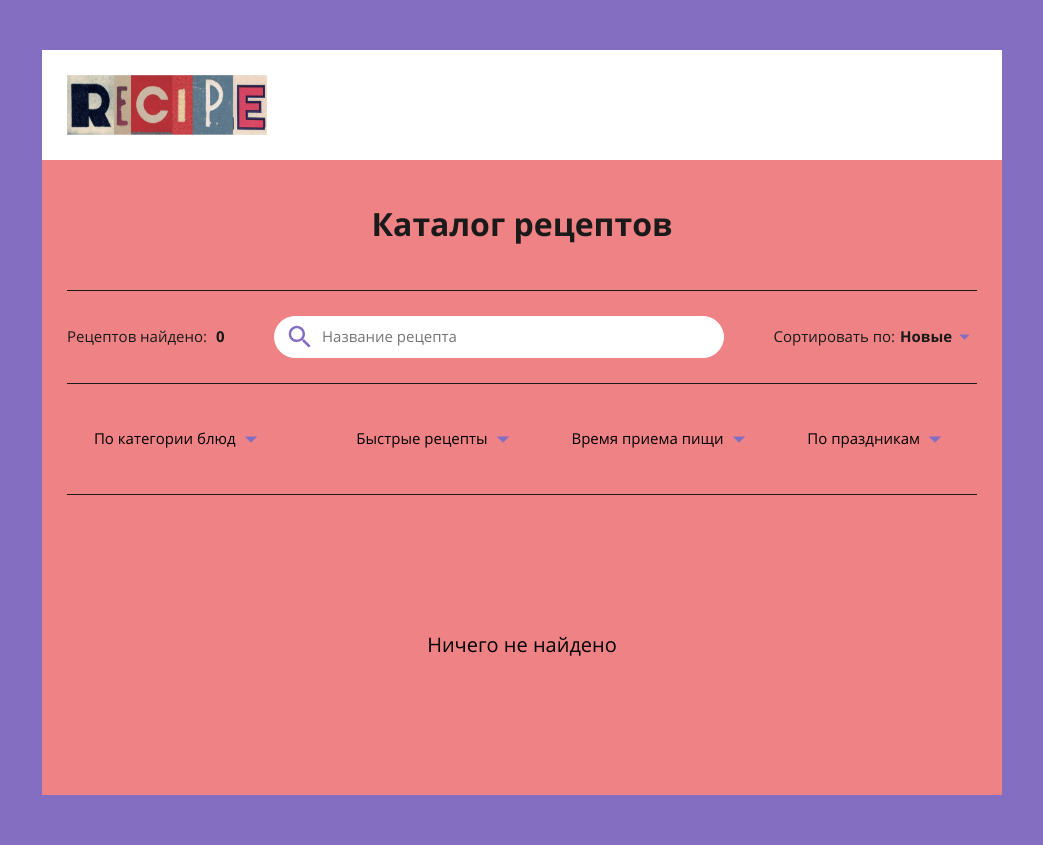
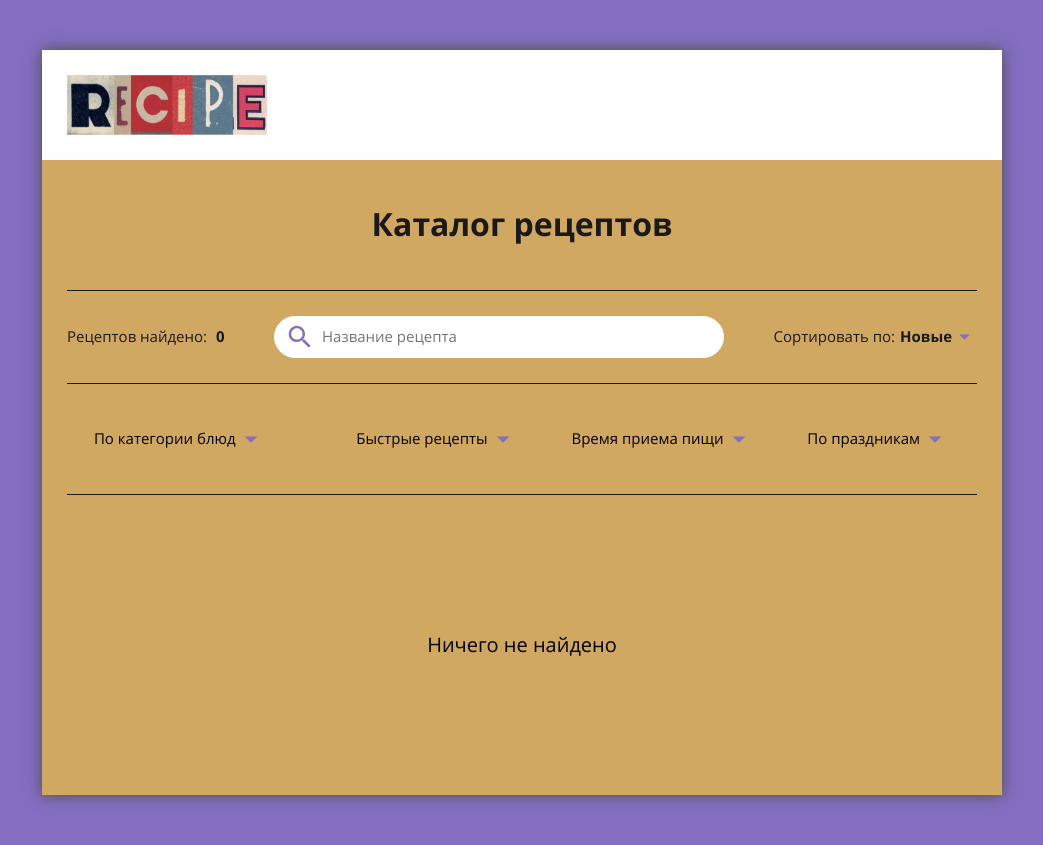
Before and after one commit to neontsun/recipe, a PHP site: page / in a window 1280 px wide. Shown: the whole page, without its empty margins (118-1161 px from the left). Run offline with PHP 8.4, Linux system fonts and the light colour scheme; data that the repository does not hold is empty.

Commit message:
Изменена цветовая схема и улучшена программная фильтрация рецептов

```diff
--- a/application/controllers/MainController.php
+++ b/application/controllers/MainController.php
@@ -1,6 +1,7 @@
 <?php
 
 namespace application\controllers;
+
 use application\core\Controller;
 use application\models\RecipeModel;
 use application\models\CommentModel;
@@ -13,10 +14,8 @@ class MainController extends Controller {
 		if ($_GET) {
 
 			if (isset($_GET["sorting"])) {
-
 				$sort = $this->parseSortingParams($_GET["sorting"]);
-				$data = $this->getRecipesByFilter($_GET, $sort[0], $sort[1]);
-
+				$data = $this->getRecipesByFilter($_GET, $sort);
 			}
 			else
 				$data = $this->getRecipesByFilter($_GET);
@@ -32,18 +31,19 @@ class MainController extends Controller {
 
 	}
 
-	private function getAllDataForAllRecipes($fieldSort = "row_id", $sortStyle = "DESC") {
+	private function getAllDataForAllRecipes() {
 
 		$recipeModel = new RecipeModel;
 		$commentModel = new CommentModel;
 
-		$recipes = $recipeModel->getAllRecipes($fieldSort, $sortStyle);
+		$recipes = $recipeModel->getAllRecipes();
 
 		foreach ($recipes as &$value) {
 
 			$id = $value["row_id"];
 			$value["comment_count"] = $commentModel->getCommentCountByRecipeId($id);
 			$value["category"] = $recipeModel->getAllCategoryById($id);
+			$value["image"] = $recipeModel->getImageById($id);
 
 		}
 		unset($value);
@@ -52,12 +52,15 @@ class MainController extends Controller {
 
 	}
 
-	private function getRecipesByFilter($params, $fieldSort = "row_id", $sortStyle = "DESC") {
+	private function getRecipesByFilter($params, $sorting = []) {
 
 		$recipeModel = new RecipeModel;
 		$commentModel = new CommentModel;
 
-		$recipes = $recipeModel->getRecipeByFilter($params, $fieldSort, $sortStyle);
+		if ($sorting)
+			$recipes = $recipeModel->getRecipeByFilter($params, $sorting[0], $sorting[1]);
+		else
+			$recipes = $recipeModel->getRecipeByFilter($params);
 
 		if ($recipes) {
 
@@ -66,6 +69,7 @@ class MainController extends Controller {
 				$id = $value["row_id"];
 				$value["comment_count"] = $commentModel->getCommentCountByRecipeId($id);
 				$value["category"] = $recipeModel->getAllCategoryById($id);
+				$value["image"] = $recipeModel->getImageById($id);
 
 			}
 			unset($value);
@@ -84,6 +88,7 @@ class MainController extends Controller {
 			case 'Старые': return ["row_id", "ASC"]; break;
 			case 'Новые': return ["row_id", "DESC"]; break;
 			case 'Оценкам': return ["like_count", "DESC"]; break;
+			default: return [];
 
 		}
 
--- a/application/models/RecipeModel.php
+++ b/application/models/RecipeModel.php
@@ -140,4 +140,20 @@ class RecipeModel extends Model {
 
 	}
 
+	/* Получение изображений рецепта */
+	public function getImageById($id) {
+
+		$this->fields = [
+			"link"
+		];
+
+		$sql = "SELECT i.`link`
+						FROM `image` i
+						WHERE i.`recipe_id` = ?
+						ORDER BY `order_index` ASC";
+
+		return $this->db->getQuery($sql, $this->fields, [$id => "i"]);
+
+	}
+
 }
--- a/application/views/elements/recipeCard.php
+++ b/application/views/elements/recipeCard.php
@@ -6,7 +6,7 @@ require 'application/functions/parseDate.php';
 function getRecipeCard($data) {
 
 	echo '<div class="card grid-item">';
-		echo '<img src="/public/img/recipes-img/meatballs-21.jpg" alt="recipe image" class="card__img">';
+		echo '<img src="/public/img/recipes-img/' . $data["image"][0]["link"] . '" alt="recipe image" class="card__img">';
 			echo '<div class="card__data">';
 				echo '<div class="card__category">';
 
--- a/application/views/errors/403.php
+++ b/application/views/errors/403.php
@@ -5,7 +5,7 @@
 
 	<meta charset="UTF-8">
 	<meta name="viewport" content="width=device-width, initial-scale=1.0">
-	<link rel="shortcut icon" href="/img/shortcut-icon.ico">
+	<link rel="shortcut icon" href="/public/img/shortcut-icon.ico">
 
 	<title>Доступ запрещен | 403</title>
 
--- a/application/views/errors/404.php
+++ b/application/views/errors/404.php
@@ -5,7 +5,7 @@
 
 	<meta charset="UTF-8">
 	<meta name="viewport" content="width=device-width, initial-scale=1.0">
-	<link rel="shortcut icon" href="/img/shortcut-icon.ico">
+	<link rel="shortcut icon" href="/public/img/shortcut-icon.ico">
 
 	<title>Такой страницы нет | 404</title>
 
--- a/application/views/errors/500.php
+++ b/application/views/errors/500.php
@@ -5,7 +5,7 @@
 
 	<meta charset="UTF-8">
 	<meta name="viewport" content="width=device-width, initial-scale=1.0">
-	<link rel="shortcut icon" href="/img/shortcut-icon.ico">
+	<link rel="shortcut icon" href="/public/img/shortcut-icon.ico">
 
 	<title>Ошибка сервера | 500</title>
 
--- a/application/views/layouts/default.php
+++ b/application/views/layouts/default.php
@@ -5,7 +5,7 @@
 
 	<meta charset="UTF-8">
 	<meta name="viewport" content="width=device-width, initial-scale=1.0">
-	<link rel="shortcut icon" href="/img/shortcut-icon.ico">
+	<link rel="shortcut icon" href="/public/img/shortcut-icon.ico">
 
 	<title>
 		<?php echo $title; ?>
--- a/public/css/_variables.scss
+++ b/public/css/_variables.scss
@@ -1,6 +1,6 @@
 /* Colors */
 $body-color: #846EC2;
-$main-color: #EF8284;
+$main-color:#D1A861;
 $text-color-dark: #000;
 $text-color-light: #fff;
 $text-color-gray: lighten($text-color-dark, 10%);
--- a/public/css/main.css
+++ b/public/css/main.css
@@ -233,6 +233,8 @@ body {
   -webkit-box-align: center;
       -ms-flex-align: center;
           align-items: center;
+  -webkit-box-shadow: 0 0 15px #4d4d4d;
+          box-shadow: 0 0 15px #4d4d4d;
 }
 
 .section {
@@ -269,7 +271,7 @@ body {
 }
 
 .content {
-  background: #EF8284;
+  background: #D1A861;
 }
 
 .separator {
@@ -518,13 +520,14 @@ body {
   -webkit-box-align: center;
       -ms-flex-align: center;
           align-items: center;
+  font-size: 14px;
 }
 
 .card__cat-elem {
   border: 1px solid #846EC2;
   padding: 5px 10px;
   border-radius: 50px;
-  margin: 2px 3px 2px 0;
+  margin: 2px 4px 2px 0;
 }
 
 .card__cat-more {
--- a/public/css/main.scss
+++ b/public/css/main.scss
@@ -43,6 +43,7 @@ body {
   display: flex;
   flex-direction: column;
   align-items: center;
+  box-shadow: 0 0 15px lighten($text-color-gray, 20%);
 }
 
 .section {
@@ -280,13 +281,14 @@ body {
     display: flex;
     flex-wrap: wrap;
     align-items: center;
+    font-size: 14px;
   }
 
   &__cat-elem {
     border: 1px solid $body-color;
     padding: 5px 10px;
     border-radius: 50px;
-    margin: 2px 3px 2px 0;
+    margin: 2px 4px 2px 0;
   }
 
   &__cat-more {
```
Also changed, not shown: public/img/recipes-img/1e24b5e7-e3e3-43ce-b737-a2215397f006.jpg (added), public/img/recipes-img/20190618-grilled-turkish-chicken-wings-vicky-wasik-13-1500x1125.jpg (added), public/img/recipes-img/pumpkin-pad-thai-recipe.jpg (added), 1 other file. Lines whose indentation alone changed are shown as unchanged.
